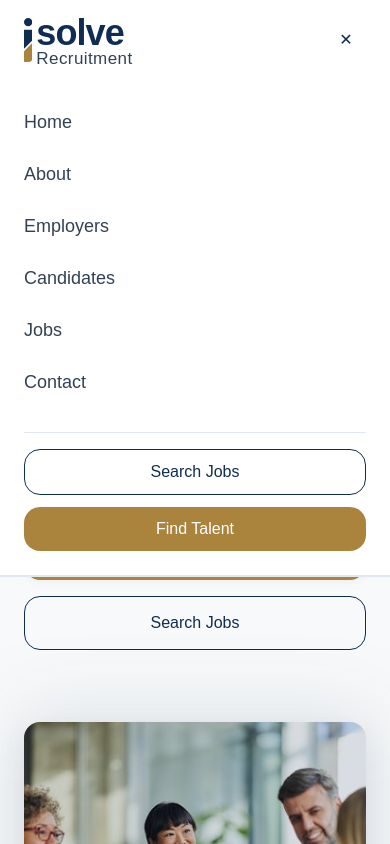
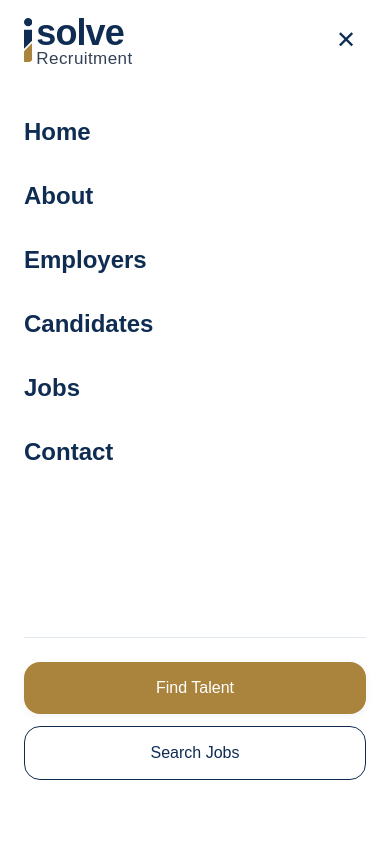
Before and after one commit to Ryan-Ross463/ISolveReqruitment, a React (Vite) app in the folder frontend/: page / in a window 390 px wide. Both pictures are taken after a click on the button "Toggle navigation menu". Shown: the top 844 px of the page. Built offline with nearby package versions, Linux system fonts and the light colour scheme.

Commit message:
Extended full height for mobile navbar menu

```diff
--- a/frontend/src/components/layout/navbar.tsx
+++ b/frontend/src/components/layout/navbar.tsx
@@ -1,7 +1,16 @@
-import { useState } from "react";
+import { useState, useEffect } from "react";
 
 const Navbar = () => {
   const [mobileMenuOpen, setMobileMenuOpen] = useState(false);
+
+  // Prevent background scrolling on body when mobile menu is open
+  useEffect(() => {
+    if (mobileMenuOpen) {
+      document.body.style.overflow = "hidden";
+    } else {
+      document.body.style.overflow = "unset";
+    }
+  }, [mobileMenuOpen]);
 
   const navigation = [
     { name: "Home", href: "/" },
@@ -76,10 +85,10 @@ const Navbar = () => {
           </button>
         </div>
 
-        {/* Mobile Menu Button */}
+        {/* Mobile Menu Toggle Button */}
         <button
           onClick={() => setMobileMenuOpen(!mobileMenuOpen)}
-          className="flex h-10 w-10 items-center justify-center rounded-lg text-gray-slate lg:hidden cursor-pointer"
+          className="flex h-10 w-10 items-center justify-center rounded-lg text-2xl text-gray-slate lg:hidden cursor-pointer"
           aria-label="Toggle navigation menu"
         >
           {mobileMenuOpen ? "✕" : "☰"}
@@ -87,30 +96,40 @@ const Navbar = () => {
 
       </div>
 
-      {/* Mobile Navigation Dropdown */}
+      {/* Full-Screen Mobile Drawer */}
       {mobileMenuOpen && (
-        <div className="border-b border-gray-medium bg-cream px-6 py-6 lg:hidden">
-          <div className="flex flex-col gap-4">
+        <div className="fixed inset-x-0 top-20 h-[calc(100vh-5rem)] bg-cream px-6 py-8 lg:hidden z-50 overflow-y-auto flex flex-col justify-between">
+
+          {/* Navigation Links */}
+          <div className="flex flex-col gap-6">
             {navigation.map((item) => (
               <a
                 key={item.name}
                 href={item.href}
                 onClick={() => setMobileMenuOpen(false)}
-                className="relative w-fit text-lg font-medium text-charcoal transition-colors duration-200 hover:text-gray-slate py-1 after:absolute after:bottom-0 after:left-0 after:h-[2px] after:w-0 after:bg-green-sage after:transition-all after:duration-300 hover:after:w-full"
+                className="relative w-fit text-2xl font-semibold text-gray-slate py-1 after:absolute after:bottom-0 after:left-0 after:h-[2px] after:w-0 after:bg-green-sage after:transition-all after:duration-300 hover:after:w-full"
               >
                 {item.name}
               </a>
             ))}
+          </div>
 
-            <div className="mt-4 flex flex-col gap-3 pt-4 border-t border-gray-medium">
-              <button className="w-full rounded-lg border border-gray-slate py-2.5 font-medium text-gray-slate transition hover:bg-gray-slate hover:text-white cursor-pointer">
-                Search Jobs
-              </button>
-              <button className="w-full rounded-lg bg-green-sage py-2.5 font-medium text-white transition hover:opacity-90 cursor-pointer">
-                Find Talent
-              </button>
-            </div>
+          {/* Bottom Action Buttons */}
+          <div className="flex flex-col gap-3 pt-6 border-t border-gray-medium mb-8">
+            <button
+              onClick={() => setMobileMenuOpen(false)}
+              className="w-full rounded-lg bg-green-sage py-3.5 text-base font-medium text-white transition hover:opacity-90 cursor-pointer shadow-sm"
+            >
+              Find Talent
+            </button>
+            <button
+              onClick={() => setMobileMenuOpen(false)}
+              className="w-full rounded-lg border border-gray-slate py-3.5 text-base font-medium text-gray-slate transition hover:bg-gray-slate hover:text-white cursor-pointer"
+            >
+              Search Jobs
+            </button>
           </div>
+
         </div>
       )}
     </header>
```
